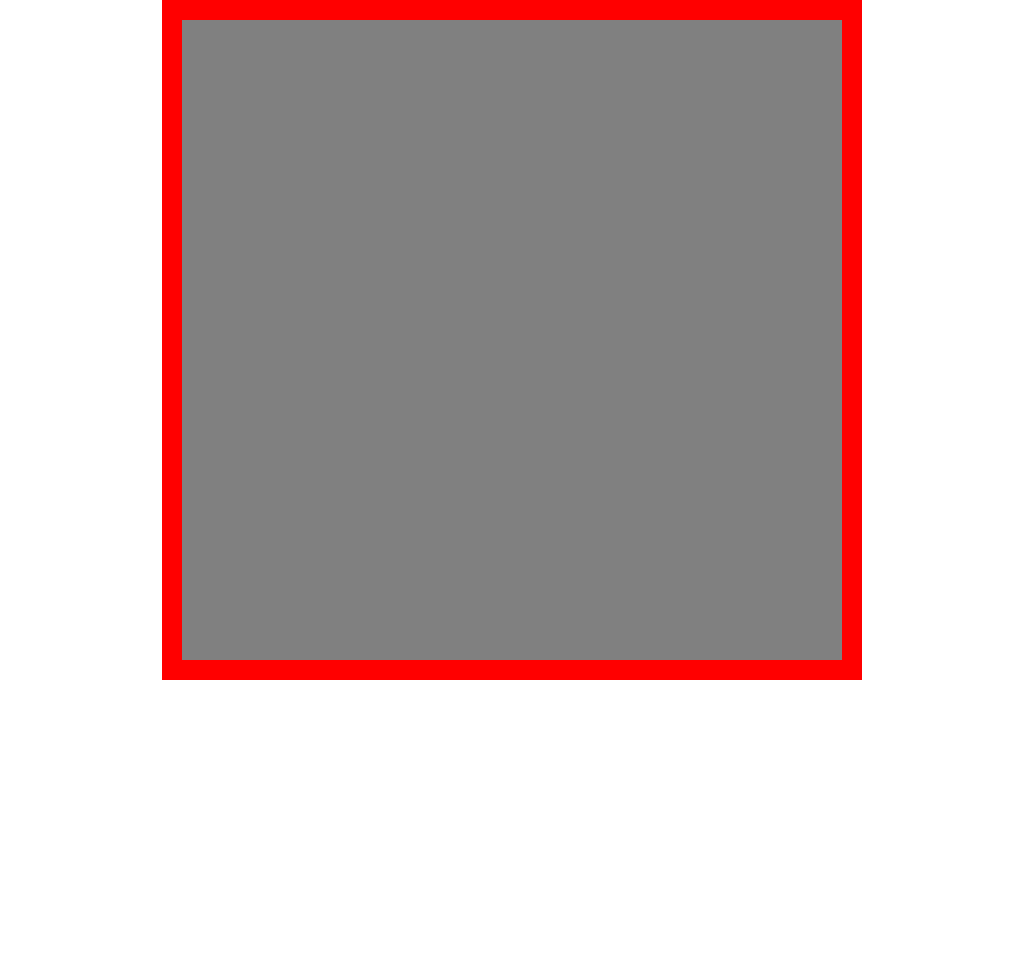
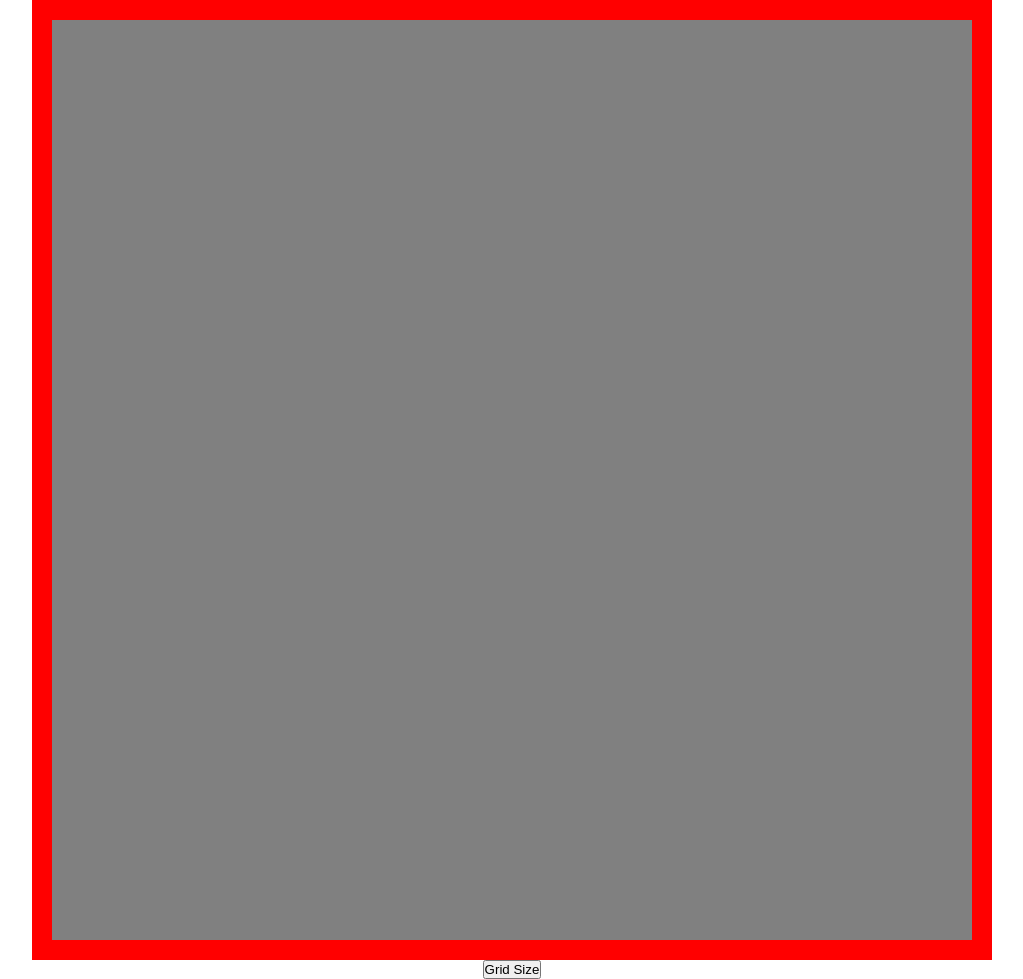
Before and after one commit to ChristopherGantes/etch-a-sketch, a plain HTML site: page index.html in a window 1280 px wide. Shown: the whole page, without its empty margins (128-1151 px from the left). Before the commit the page ends 800 px from the top, so only its background shows below. Drawn offline with Linux system fonts and the light colour scheme.

Commit message:
added aesthetics such as red border and stretching to remove any whitespace

```diff
--- a/index.html
+++ b/index.html
@@ -9,5 +9,7 @@
 </head>
 <body>
     <div id="container"></div>
+
+    <button id="size">Grid Size</button>
 </body>
 </html>
--- a/script.js
+++ b/script.js
@@ -1,13 +1,25 @@
 const container = document.querySelector("#container");
+const gridBtn = document.querySelector("#size");
 
-for (let i = 0; i < 16; i++) {
-  for (let j = 0; j < 16; j++) {
-    const square = document.createElement("div");
-    square.classList.add("square");
-    square.setAttribute("id", `${i}x${j}`);
-    container.appendChild(square);
+function createGrid(rows, columns) {
+  container.textContent = "";
+
+  for (let i = 0; i < rows; i++) {
+    const rowDiv = document.createElement("div");
+    rowDiv.setAttribute("id",`row`)
+
+    for (let j = 0; j < columns; j++) {
+      const square = document.createElement("div");
+      square.classList.add("square");
+      square.setAttribute("id", `${i}x${j}`);
+      rowDiv.appendChild(square);
+    }
+
+    container.append(rowDiv);
   }
 }
+
+createGrid(16, 16);
 
 container.addEventListener("mouseover", (event) => {
   let target = event.target;
@@ -15,3 +27,10 @@ container.addEventListener("mouseover", (event) => {
 
   target.classList.add("hover");
 });
+
+
+gridBtn.onclick = () => {
+  const rows = prompt("Enter row size");
+  const columns = prompt("Enter column size");
+  createGrid(rows, columns);
+};
--- a/styles.css
+++ b/styles.css
@@ -7,21 +7,23 @@
 
 #container {
   display: flex;
-  flex-wrap: wrap;
-  justify-content: center;
-  align-content: stretch;
-
-  max-width: 700px;
-  max-height: 700px;
-  margin: auto;
+  flex-direction: column;
+  max-width: 960px;
+  height: 960px;
   border: 20px solid red;
 
+  margin: auto;
+}
+
+#row {
+  display: flex;
+  flex: auto;
 }
 
 .square {
   flex: auto;
-  width: 40px;
-  height: 40px;
+  min-width: 5px;
+  min-height: 5px;
 
   background-color: grey;
 }
@@ -29,3 +31,8 @@
 .hover {
   background-color: black;
 }
+
+button {
+  display: block;
+  margin: 0 auto;
+}
```
